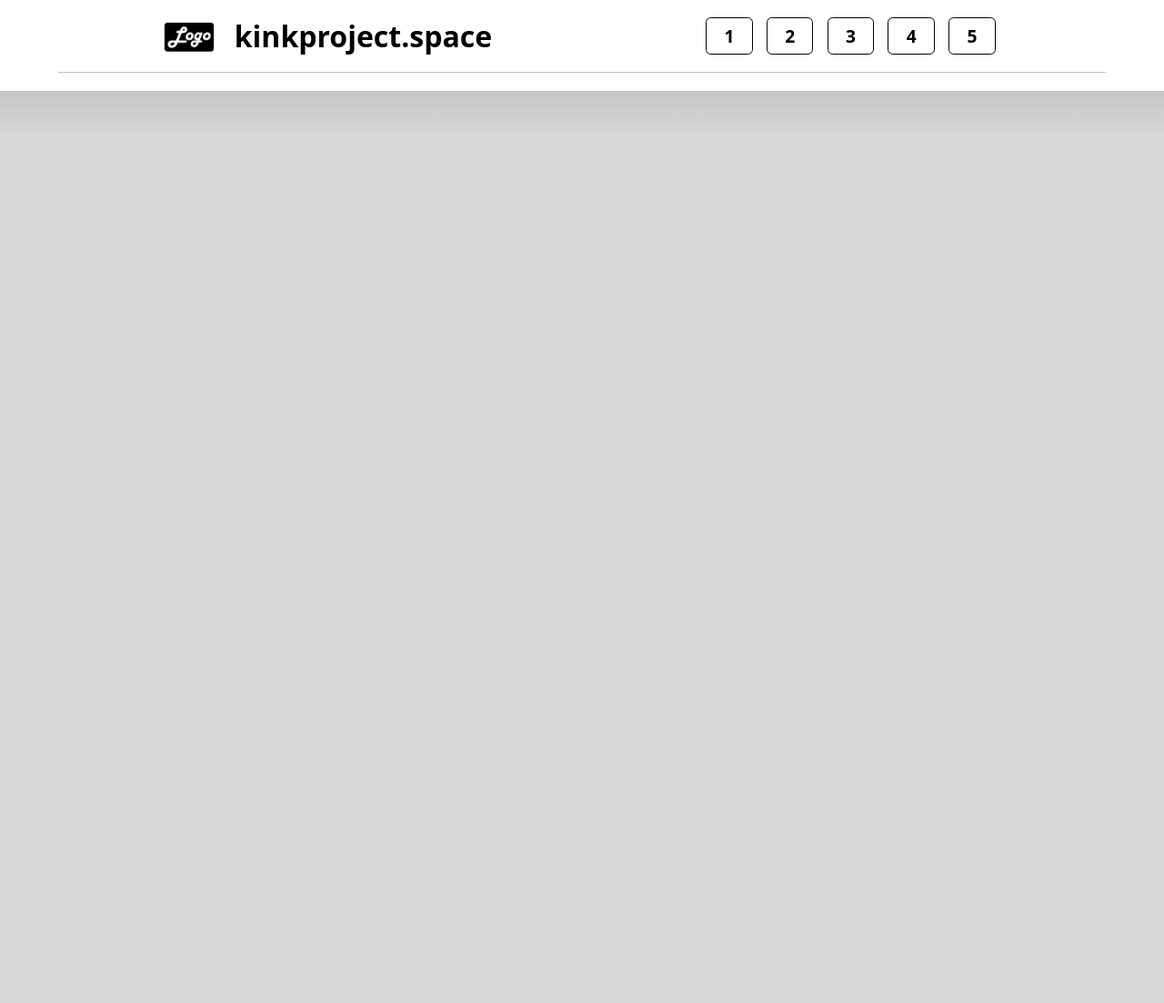
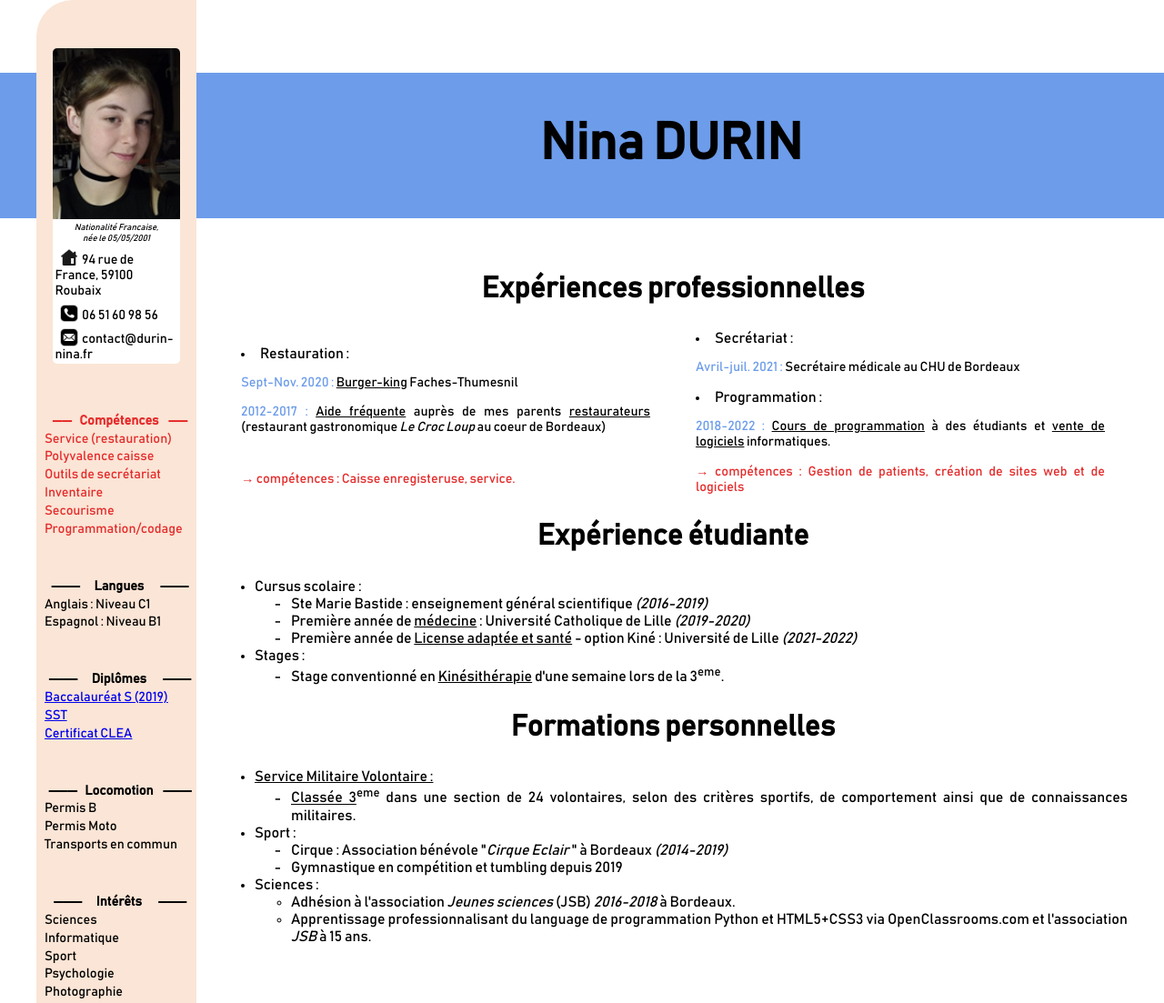
Before and after one commit to Phoboe/Monsite, a plain HTML site: page index.html in a window 1280 px wide. Shown: the top 1103 px of the page at 91% size. Before the commit the page ends 800 px from the top, so only its background shows below. Drawn offline with Linux system fonts and the light colour scheme; a web font is replaced by a local one.

Commit message:
Uploaded CV for tests

```diff
--- /dev/null
+++ b/CV.css
@@ -0,0 +1,273 @@
+
+@font-face {
+  font-family: bahnschrift;
+  src: url("BAHNSCHRIFT.TTF") format("truetype");
+
+  font-weight: normal;
+  font-style: normal;
+}
+
+@page {
+  margin: 0;
+  size: A4;
+}
+
+
+
+
+* {
+  font-family: bahnschrift
+}
+
+body {
+  margin: 0;
+}
+
+p {
+  font-size: 0.9em;
+}
+
+h1 {
+  font-size: 3.5em;
+}
+h2 {
+  font-size: 2em;
+}
+
+mark {
+  text-decoration: underline;
+  background-color: transparent;
+}
+
+.Hcentered {
+  display: block;
+  margin: 0 auto;
+}
+.Vcentered {
+  display: block;
+  margin: auto 0;
+}
+.centered {
+  display: block;
+  margin: auto;
+}
+
+.no-margin {
+  margin: 0;
+}
+.Vmargin-1em {
+  margin: 1em auto;
+}
+.Vmargin-2em {
+  margin: 2em auto;
+}
+.Vmargin-3em {
+  margin: 3em auto;
+}
+
+.textCenter {
+  text-align: center;
+}
+
+.italic {
+  font-style: italic;
+}
+
+.bold {
+  font-weight: bold;
+}
+
+.miniFont {
+  font-size: 0.6em;
+}
+
+.no-spacing {
+  letter-spacing: -2px;
+}
+
+.icon {
+  position: relative;
+  /* Adjust these values accordingly */
+  width: 1.5em;
+  top: 5px;
+  left: 5px;
+  margin-right: 8px;
+}
+
+.list-style-dash {
+  list-style-type: '-    ';
+}
+
+.fraction-width-container {
+  display: flex;
+  flex-direction: row;
+  flex-wrap: wrap;
+}
+.demi-width {
+  width: 45%;
+  /* height: 100%; */
+  margin: auto 2.5%;
+  display: inline-block;
+}
+
+.blue {
+  color: #6c9cea;
+}
+.red {
+  color: #e52b2b;
+}
+
+
+
+
+
+
+/* Transitions */
+@keyframes appear {
+  99.99% { visibility: hidden; }
+  100% { visibility: visible; }
+}
+
+@keyframes slideInFromRight {
+  0% { transform: translateX(100%); }
+  100% { transform: translateX(0); }
+}
+@keyframes slideInFromLeft {
+  0% { transform: translateX(-100%); }
+  100% { transform: translateX(0); }
+}
+@keyframes slideInFromBottom {
+  0% { transform: translateY(100%); }
+  100% { transform: translateY(0); }
+}
+@keyframes slideInFromTop {
+  0% { transform: translateY(-100%); }
+  100% { transform: translateY(0); }
+}
+
+.appear-right {
+  animation: 1s ease 0s 1 slideInFromRight;
+}
+.appear-right-delay-1s {
+  animation: 1s appear, 1s ease 1s 1 slideInFromRight;
+  animation-fill-mode: forwards;
+  visibility: hidden;
+}
+.appear-right-delay-2s {
+  animation: 2s appear, 1s ease 2s 1 slideInFromRight;
+  animation-fill-mode: forwards;
+  visibility: hidden;
+}
+.appear-right-delay-4s {
+  animation: 4s appear, 1s ease 4s 1 slideInFromRight;
+  animation-fill-mode: forwards;
+  visibility: hidden;
+}
+
+.appear-bottom {
+  animation: 1s ease 0s 1 slideInFromBottom;
+}
+
+
+
+#vertical_panel {
+  width: 11em;
+  height: auto;
+  position: absolute;
+  left: 2.5em;
+  top: 0;
+  bottom: auto;
+  padding-bottom: 4em;
+  margin-bottom: auto;
+
+  border-radius: 40px 0 40px 0;
+  background-color: #fbe5d6;
+}
+#vertical_panel #card {
+  width: 80%;
+  height: auto;
+  margin: 3.3em auto 2em auto;
+
+  background-color: white;
+  border-radius: 0.3em;
+  padding-bottom: 1px;
+}
+#vertical_panel #card p {
+  margin: 0 0.2em;
+  /* line-height: 0.8em; */
+}
+#vertical_panel #card #profilePicture {
+  display: block;
+  width: 100%;
+  margin-bottom: 0.2em;
+  border-radius: 0.3em 0.3em 0 0;
+}
+#vertical_panel .note {
+  padding: 1.25em 0.2em;
+}
+#vertical_panel .note p {
+  margin: 0.2em 0 0.2em 0.4em;
+}
+
+
+
+
+
+
+
+#horizontal_panel {
+  width: 100%;
+  height: 10em;
+  position: absolute;
+  top: 5em;
+  background-color: #6c9cea;
+}
+#horizontal_panel h1 {
+  margin-left: 3.5em;
+}
+
+
+
+
+
+
+
+
+#main {
+  width: auto;
+  height: auto;
+  position: absolute;
+  top: 17em;
+  left: 15em;
+  right: 2.5em;
+  text-align: justify;
+}
+
+
+
+
+
+
+
+
+
+
+
+/*
+.ele {
+  animation: 1s appear,1s ease 1s 1 slideInFromRight;
+  animation-fill-mode: forwards;
+  visibility: hidden;
+}
+.appear-right {
+
+}
+
+@keyframes appear {
+  99% {
+    visibility: hidden;
+  }
+  100% {
+    visibility: visible;
+  }
+} */
--- a/index.css
+++ /dev/null
@@ -1,121 +0,0 @@
-@font-face {
-    font-family: nunitoregular;
-    src: url('../../Fonts/nunito/nunito-regular-webfont.woff2') format('woff2'),
-         url('../../Fonts/nunito/nunito-regular-webfont.woff') format('woff');
-    font-weight: normal;
-    font-style: normal;
-}
-
-
-
-h1, h2, h3, h4, h5, h6
-{
-  margin: inherit;
-}
-
-h1 {font-size: 3;}
-h2 {font-size: 2.75em;}
-h3 {font-size: 2.5em;}
-h4 {font-size: 2.25em;}
-h5 {font-size: 2em;}
-h6 {font-size: 1.75em;}
-
-body
-{
-  font-family: nunitoregular, system-ui;
-  margin: 0;
-  background-color: #D8D8D8;
-}
-
-div
-{
-  /*border: 1px black dotted;*/
-  display: flex;
-  flex-direction: row;
-}
-
-a
-{
-  font-weight: bold;
-  text-decoration: none;
-  color: black;
-  transition: color 1s ease 0s;
-}
-/*
-a:hover
-{
-  color: purple;
-}
-*/
-
-/* All classes in html file
-
-???
-
-*/
-
-
-
-header
-{
-  min-height: 100px;
-  display: flex;
-  flex-direction: row;
-  justify-content: center;
-  background-color: white;
-}
-.Header-container
-{
-  width: 90%;
-  display: flex;
-  flex-wrap: wrap;
-  justify-content: space-between;
-  border-bottom: 1px silver solid;
-  margin-bottom: 20px;
-}
-.Header-name_logo
-{
-  align-items: center;
-  margin: auto;
-}
-
-.Header-name_logo-logo
-{
-
-}
-.Header-name_logo-name
-{
-  margin: 0; /* Because of the h1 margin which is inherited */
-  margin-left: 10px;
-}
-.Header-nav
-{
-  font-size: 1.2em;
-  align-items: center;
-  justify-content: space-around;
-  margin: auto;
-}
-.Header-nav-1, .Header-nav-2, .Header-nav-3, .Header-nav-4, .Header-nav-5
-{
-  padding: 0.3em 1em 0.3em 1em;
-  margin: 0.4em 0.4em;
-  border: 1px black solid;
-  border-radius: 0.3em;
-  box-shadow: 0px 0px 0px rgba(0,0,0,0.2);
-  transition: box-shadow 1s ease 0s;
-  background-color: rgba(0,0,0,0);
-  transition: background-color 1s ease 0s;
-}
-.Header-nav-1:hover, .Header-nav-2:hover, .Header-nav-3:hover, .Header-nav-4:hover, .Header-nav-5:hover
-{
-  box-shadow: 0px 0px 20px rgba(0,0,0,0.2);
-  background-color: rgba(100,0,200,0.1)
-}
-
-
-.Gradiant-spacer
-{
-  width: auto;
-  height: 50px;
-  background: linear-gradient(rgba(0,0,0,0.1), rgba(0,0,0,0.08) 10%, rgba(0,0,0,0))
-}
--- a/index.html
+++ b/index.html
@@ -1,53 +1,149 @@
 <!DOCTYPE html>
-<html lang="fr">
+<html lang="fr" dir="ltr">
   <head>
     <meta charset="utf-8">
-    <title>Header 1</title>
-    <link rel="stylesheet" href="index.css">
-    <link rel="icon" href="Logo.png">
+    <title>Mon CV</title>
+    <link rel="stylesheet" href="CV.css">
+    <link type="image/png" sizes="32x32" rel="icon" href="https://img.icons8.com/color/48/undefined/parse-from-clipboard.png">
   </head>
-  <body>
-
-    <header>
-      <div class="Header-container">
-
-        <div class="Header-name_logo">
-          <div class="Header-name_logo-logo">
-            <img src="Logo.png" alt="logo : logo" width="60" height="60">
-          </div>
-          <div class="Header-name_logo-name">
-            <h1>kinkproject.space</h1>
-          </div>
-        </div>
-
-        <div class="Header-nav">
-          <div class="Header-nav-1">
-            <a href="#1">1</a>
-          </div>
-          <div class="Header-nav-2">
-            <a href="#2">2</a>
-          </div>
-          <div class="Header-nav-3">
-            <a href="#3">3</a>
-          </div>
-          <div class="Header-nav-4">
-            <a href="#4">4</a>
-          </div>
-          <div class="Header-nav-5">
-            <a href="#5">5</a>
-          </div>
-        </div>
-
-      </div>
-
-    </header>
-
-    <div class="Gradiant-spacer">
-
-    </div>
 
 
 
 
+  <body>
+
+
+    <section id="horizontal_panel">
+      <div class="Hcentered">
+        <h1 class="textCenter">Nina DURIN</h1>
+      </div>
+    </section>
+
+
+    <section id="vertical_panel"> <!-- Left vertical panel -->
+      <div id="card">
+        <img src="Photo CV.png" alt="Photo profil" class="Hcentered" id="profilePicture">
+        <p class="Hcentered textCenter italic miniFont">Nationalité Francaise,<br/>née le 05/05/2001</p>
+
+        <p><img src="icons8-accueil-60.png" alt="icone maison" class="icon">94 rue de France, 59100 Roubaix</p>
+        <p><img src="icons8-phone-50.png" alt="icone téléphone" class="icon">06 51 60 98 56</p>
+        <p><img src="icons8-mail-50.png" alt="icone mail" class="icon">contact@durin-nina.fr</p>
+      </div>
+
+      <div class="note red">
+        <p class="textCenter bold"><span class="no-spacing">——</span>&ensp; Compétences &ensp;<span class="no-spacing">——</span></p>
+        <p>Service (restauration)</p>
+        <p>Polyvalence caisse</p>
+        <p>Outils de secrétariat</p>
+        <p>Inventaire</p>
+        <p>Secourisme</p>
+        <p>Programmation/codage</p>
+      </div>
+
+      <div class="note">
+        <p class="textCenter bold"><span class="no-spacing">———</span>&emsp; Langues &emsp;<span class="no-spacing">———</span></p>
+        <p>Anglais : Niveau C1</p>
+        <p>Espagnol : Niveau B1</p>
+      </div>
+
+      <div class="note">
+        <p class="textCenter bold"><span class="no-spacing">———</span>&emsp; Diplômes &emsp;<span class="no-spacing">———</span></p>
+        <p><a href="Baccalauréat Nina.pdf">Baccalauréat S (2019)</a></p>
+        <p><a href="Certificat SST.pdf">SST</a></p>
+        <p><a href="Certificat CLEA.pdf">Certificat CLEA</a></p>
+      </div>
+
+      <div class="note">
+        <p class="textCenter bold"><span class="no-spacing">———</span>&ensp; Locomotion &ensp;<span class="no-spacing">———</span></p>
+        <p>Permis B</p>
+        <p>Permis Moto</p>
+        <p>Transports en commun</p>
+      </div>
+
+      <div class="note">
+        <p class="textCenter bold"><span class="no-spacing">———</span>&emsp; Intérêts &emsp;<span class="no-spacing">———</span></p>
+        <p>Sciences</p>
+        <p>Informatique</p>
+        <p>Sport</p>
+        <p>Psychologie</p>
+        <p>Photographie</p>
+      </div>
+    </section>
+
+
+    <section id="main">
+      <div class="Vmargin-1em appear-right">
+        <h2 class="textCenter bold">Expériences professionnelles</h2>
+        <div class="fraction-width-container">
+          <div class="demi-width">
+            <li>Restauration : </li>
+            <p><span class="blue">Sept-Nov. 2020 : </span> <mark>Burger-king</mark> Faches-Thumesnil</p>
+            <p><span class="blue">2012-2017 : </span><mark>Aide fréquente</mark> auprès de mes parents <mark>restaurateurs</mark> (restaurant gastronomique <span class="italic">Le Croc Loup</span> au coeur de Bordeaux) </p>
+          </div>
+
+          <div class="demi-width">
+            <li>Secrétariat : </li>
+            <p><span class="blue">Avril-juil. 2021 : </span>Secrétaire médicale au CHU de Bordeaux</p>
+
+            <li>Programmation : </li>
+            <p><span class="blue">2018-2022 : </span><mark>Cours de programmation</mark> à des étudiants et <mark>vente de logiciels</mark> informatiques. </p>
+          </div>
+        </div>
+
+        <div class="fraction-width-container">
+          <div class="demi-width">
+            <p class="red Vcentered"> → compétences : Caisse enregisteruse, service.</p>
+          </div>
+          <div class="demi-width">
+            <p class="red Vcentered"> → compétences : Gestion de patients, création de sites web et de logiciels</p>
+          </div>
+        </div>
+      </div>
+
+
+      <div class="Vmargin-1em appear-right-delay-2s">
+        <h2 class="textCenter bold">Expérience étudiante</h2>
+        <ul>
+          <li>Cursus scolaire : </li>
+          <ul class="list-style-dash">
+            <li>Ste Marie Bastide : enseignement général scientifique <span class="italic">(2016-2019)</span></li>
+            <li>Première année de <mark>médecine</mark> : Université Catholique de Lille <span class="italic">(2019-2020)</span></li>
+            <li>Première année de <mark>License adaptée et santé</mark> - option Kiné : Université de Lille <span class="italic">(2021-2022)</span></li>
+          </ul>
+
+          <li>Stages : </li>
+          <ul class="list-style-dash">
+            <li>Stage conventionné en <mark>Kinésithérapie</mark> d'une semaine lors de la 3<sup>eme</sup>.</li>
+          </ul>
+        </ul>
+      </div>
+
+
+      <div class="Vmargin-1em appear-right-delay-4s">
+        <h2 class="textCenter bold">Formations personnelles</h2>
+
+        <ul>
+          <li><mark>Service Militaire Volontaire : </mark></li>
+          <ul class="list-style-dash">
+            <li><mark>Classée 3</mark><sup>eme</sup> dans une section de 24 volontaires, selon des critères sportifs, de comportement ainsi que de connaissances militaires.</li>
+          </ul>
+
+          <li>Sport :</li>
+          <ul class="list-style-dash">
+            <li>Cirque : Association bénévole "<span class="italic">Cirque Eclair</span> " à Bordeaux <span class="italic">(2014-2019)</span></li>
+            <li>Gymnastique en compétition et tumbling depuis 2019</li>
+          </ul>
+
+          <li>Sciences :</li>
+          <ul>
+            <li>Adhésion à l'association <span class="italic">Jeunes sciences</span> (JSB) <span class="italic">2016-2018</span> à Bordeaux. </li>
+            <li>Apprentissage professionnalisant du language de programmation Python et HTML5+CSS3 via OpenClassrooms.com et l'association <span class="italic">JSB</span> à 15 ans.</li>
+          </ul>
+        </ul>
+      </div>
+
+    </section>
+
+
   </body>
 </html>
```
Also changed, not shown: BAHNSCHRIFT.TTF (added), Logo.png (deleted), Photo CV.png (added), icons8-accueil-60.png (added), icons8-mail-50.png (added), icons8-phone-50.png (added), 3 other files.
